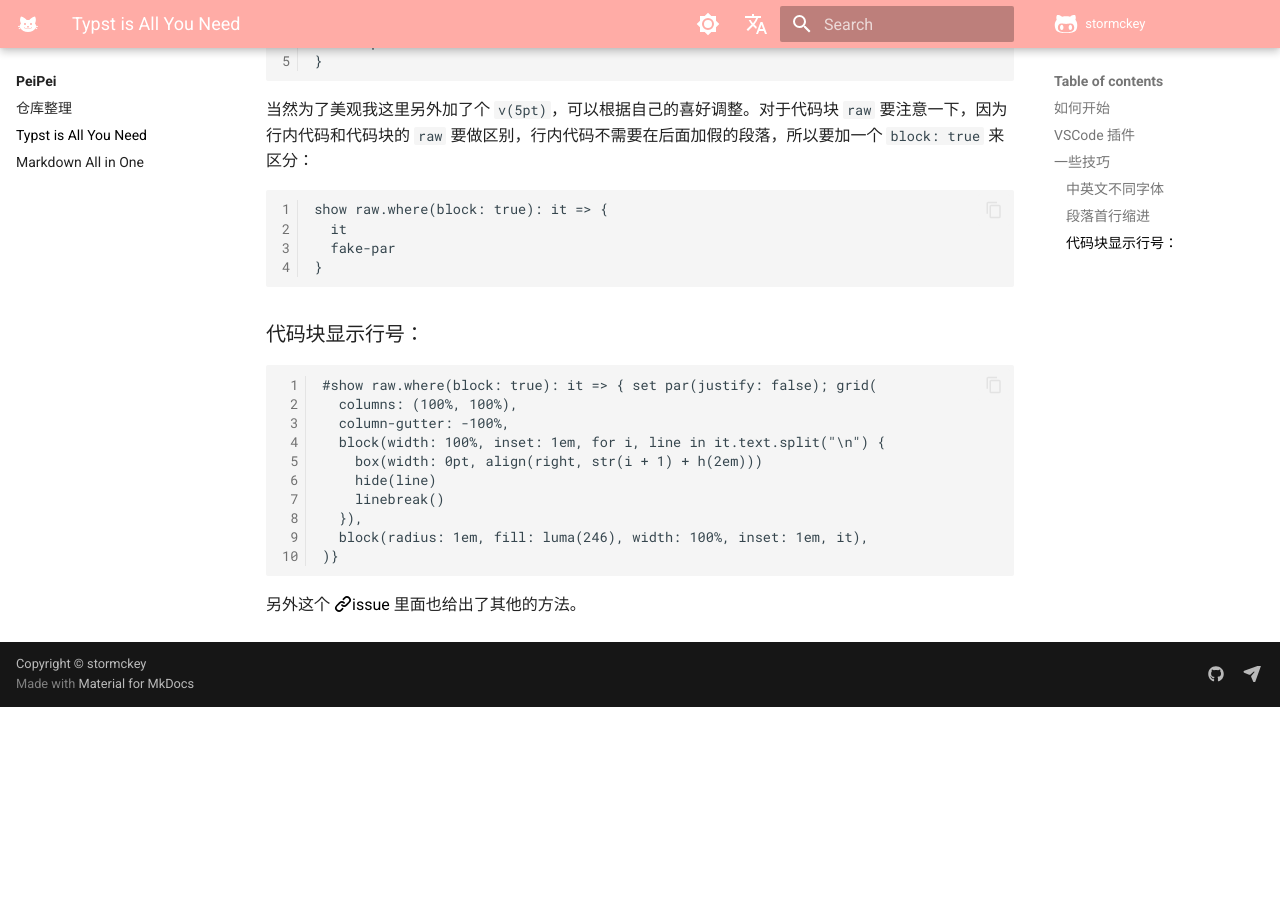
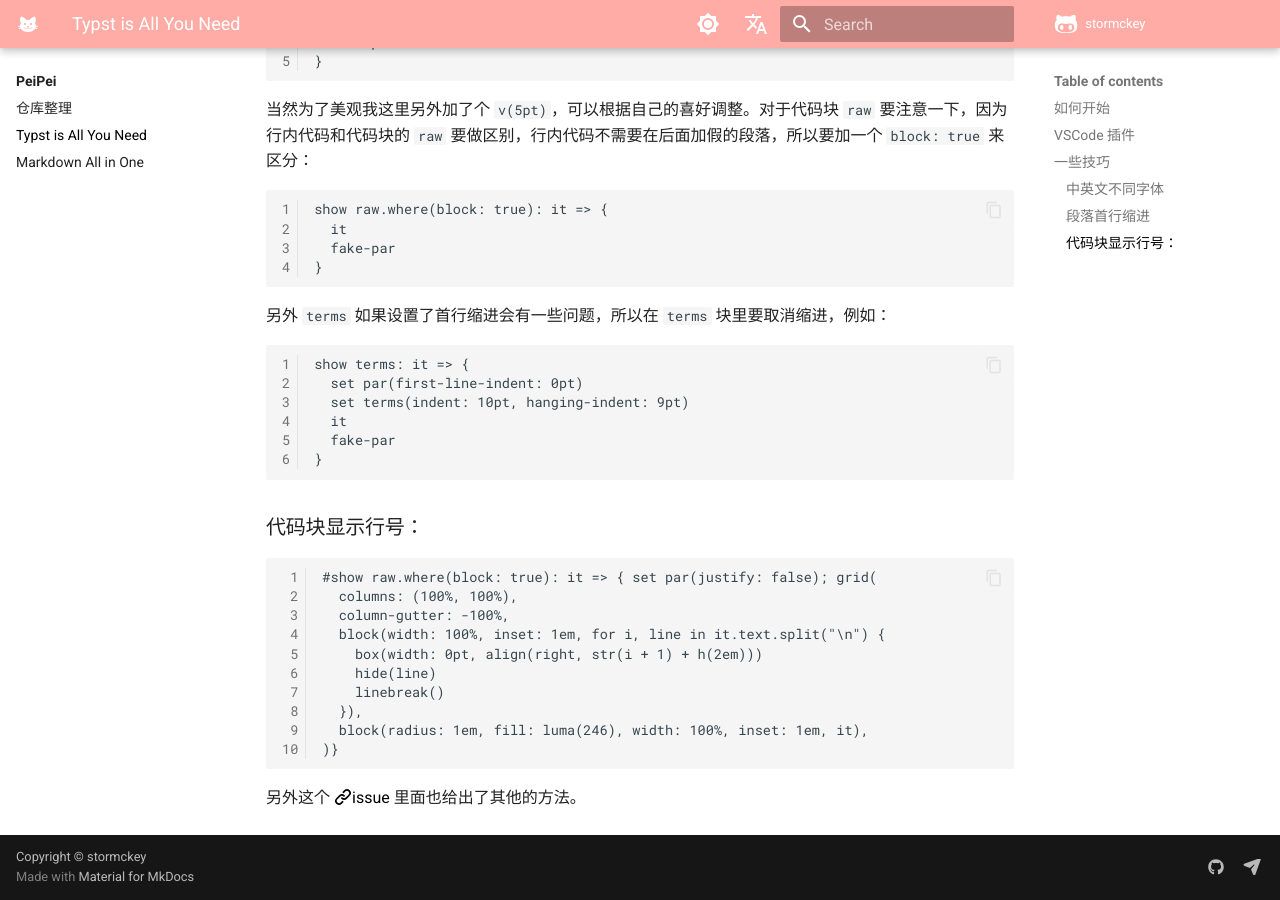
Before and after one commit to stormckey/stormckey.github.io, an MkDocs documentation site: the page built from docs/PeiPei/typst.md, in a window 1280 px wide and 900 px high, scrolled down 1740 px. Built offline with MkDocs 1.6.1 and Material for MkDocs 9.7.7, drawn with Linux system fonts in a browser that asks for light colours; comment, search, counter and statistics services are not loaded; before the commit the page ends 2447 px from its top, so only the background shows below that.

Commit message:
update peipei typst

````diff
--- a/docs/PeiPei/typst.md
+++ b/docs/PeiPei/typst.md
@@ -78,6 +78,17 @@ show raw.where(block: true): it => {
 }
 ```
 
+另外 `terms` 如果设置了首行缩进会有一些问题，所以在 `terms` 块里要取消缩进，例如：
+
+```typ
+show terms: it => {
+  set par(first-line-indent: 0pt)
+  set terms(indent: 10pt, hanging-indent: 9pt)
+  it
+  fake-par
+}
+```
+
 ### 代码块显示行号：
 
 ```typ
````
